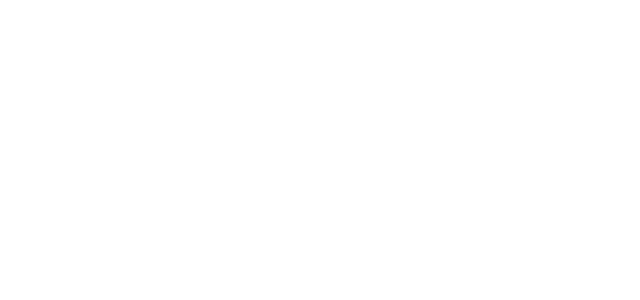
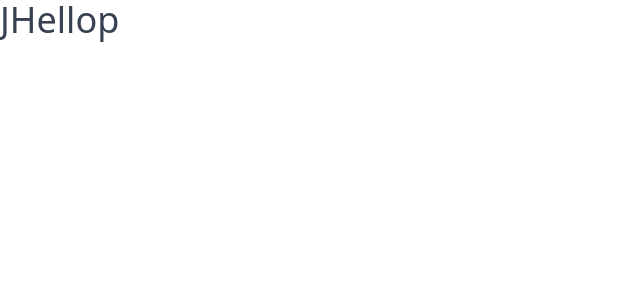
Before and after one commit to trdxlucifer/PersonalPortfolio, a React (Vite) app: page / in a window 1280 px wide. Shown: the top 300 px of the page, without its empty margins (0-640 px from the left). Built offline with nearby package versions, Linux system fonts and the light colour scheme.

Commit message:
added tailwind css for reactjs

```diff
--- a/package.json
+++ b/package.json
@@ -16,6 +16,9 @@
     "@types/react": "^18.0.27",
     "@types/react-dom": "^18.0.10",
     "@vitejs/plugin-react": "^3.1.0",
+    "autoprefixer": "^10.4.14",
+    "postcss": "^8.4.21",
+    "tailwindcss": "^3.2.7",
     "vite": "^4.1.0"
   }
 }
--- /dev/null
+++ b/postcss.config.cjs
@@ -0,0 +1,6 @@
+module.exports = {
+  plugins: {
+    tailwindcss: {},
+    autoprefixer: {},
+  },
+}
--- a/src/App.jsx
+++ b/src/App.jsx
@@ -6,7 +6,7 @@ function App() {
 
   return (
     <div className="App">
-
+     <h1 className="text-4xl text-gray-700">JHellop</h1>
     </div>
   )
 }
--- /dev/null
+++ b/tailwind.config.cjs
@@ -0,0 +1,11 @@
+/** @type {import('tailwindcss').Config} */
+module.exports = {
+  content: [
+    "./index.html",
+    "./src/**/*.{js,ts,jsx,tsx}",
+  ],
+  theme: {
+    extend: {},
+  },
+  plugins: [],
+}
```
Also changed, not shown: src/index.css (+3 -69 lines), 1 other file (tests, documents, lock files or other folders).
